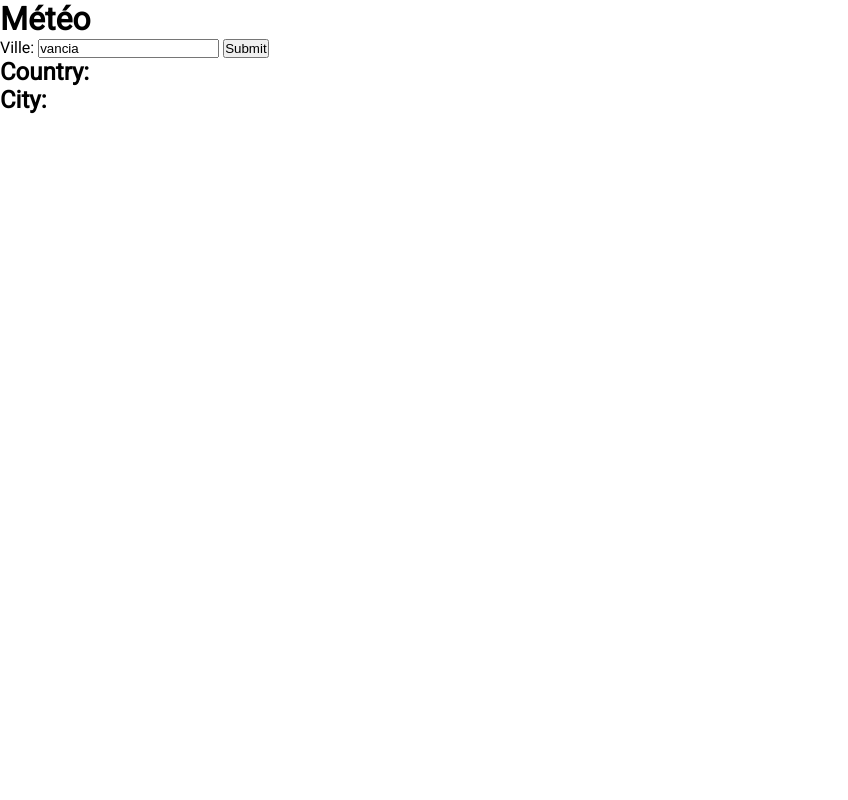
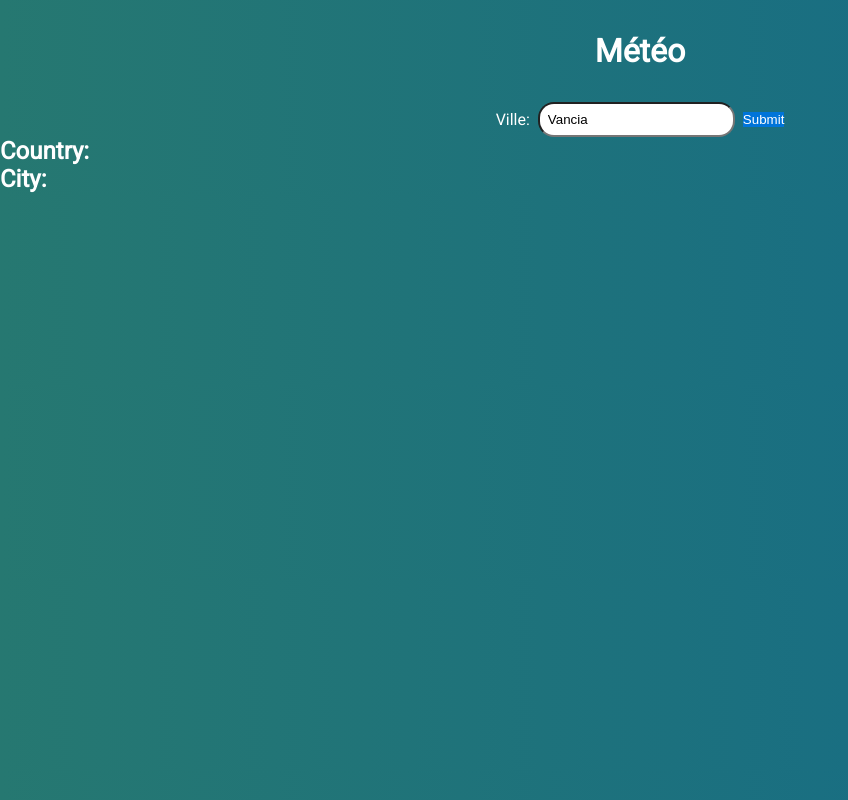
Before and after one commit to EthanPaleyron/M-t-o, a website built with Vite: page index.html in a window 1280 px wide. Shown: the whole page, without its empty margins (0-848 px from the left). Built offline with nearby package versions, Linux system fonts and the light colour scheme.

Commit message:
weather fini

```diff
--- a/index.html
+++ b/index.html
@@ -15,7 +15,7 @@
 
   <form>
     <label for="searchCity">Ville:</label>
-    <input type="text" name="text" placeholder="Search for a city" id="searchCity" autocomplete="off" value="vancia">
+    <input type="text" name="text" placeholder="Search for a city" id="searchCity" autocomplete="off" value="Vancia">
     <button id="submit">Submit</button>
   </form>
 
@@ -27,7 +27,7 @@
     <h2>Time: <time></time></h2>
     <p>Min : <span id="min"></span></p>
     <p>Max : <span id="max"></span></p>
-    <img src="" alt="weather">
+    <img src="https://api.openweathermap.org/img/wn.png" alt="weather">
   </article> -->
 
   <script type="module" src="/js/main.js"></script>
--- a/js/main.js
+++ b/js/main.js
@@ -18,6 +18,7 @@ const urlCity = (city) => {
                 <time>${newSplice[0]}</time>
                 <p>Min : ${day.main.temp_min}°</p>
                 <p>Max : ${day.main.temp_max}°</p>
+                <img src="http://openweathermap.org/img/wn/${day.weather[0].icon}.png" alt="weather">
               </article>`;
           }
         }
--- a/scss/_base.scss
+++ b/scss/_base.scss
@@ -15,6 +15,11 @@ a {
   display: inline-block;
 }
 
+button {
+  border: none;
+  background-color: inherit;
+}
+
 a,
 button {
   cursor: pointer;
--- a/scss/style.scss
+++ b/scss/style.scss
@@ -1,13 +1,40 @@
+body {
+  color: $w;
+  background: linear-gradient(to right, #267871, #136a8a);
+}
+
+h1 {
+  margin: 2rem 0;
+  text-align: center;
+}
+
+form {
+  display: flex;
+  justify-content: center;
+  align-items: center;
+
+  input {
+    color: $b;
+    margin: 0 0.5rem;
+    padding: 0.5rem;
+    border-radius: 1rem;
+  }
+
+  button {
+    background-color: $blue;
+  }
+}
+
 main {
   display: flex;
   flex-wrap: wrap;
-  gap: 5rem;
+  gap: 3rem;
 
   .card {
     text-align: center;
     width: fit-content;
     padding: 1rem 2rem;
-    line-height: 2rem;
+    line-height: 1.5rem;
     border: solid 1px;
   }
 }
```
